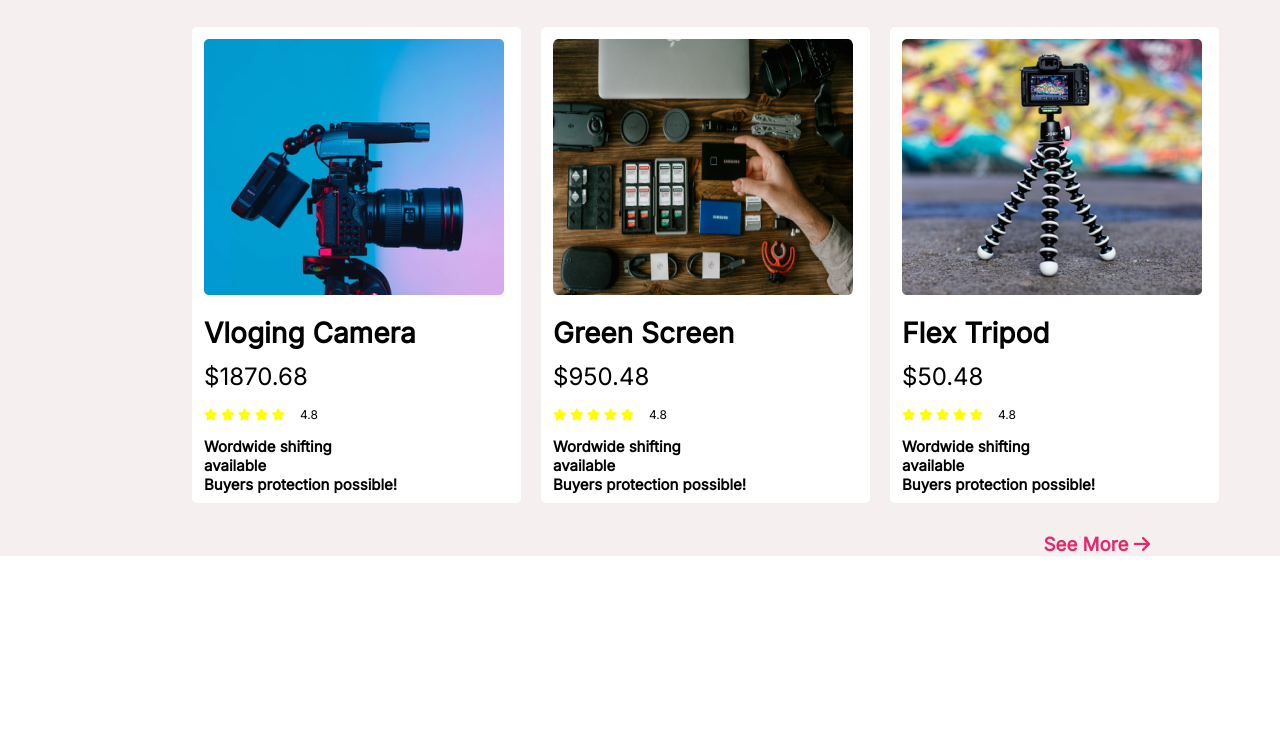
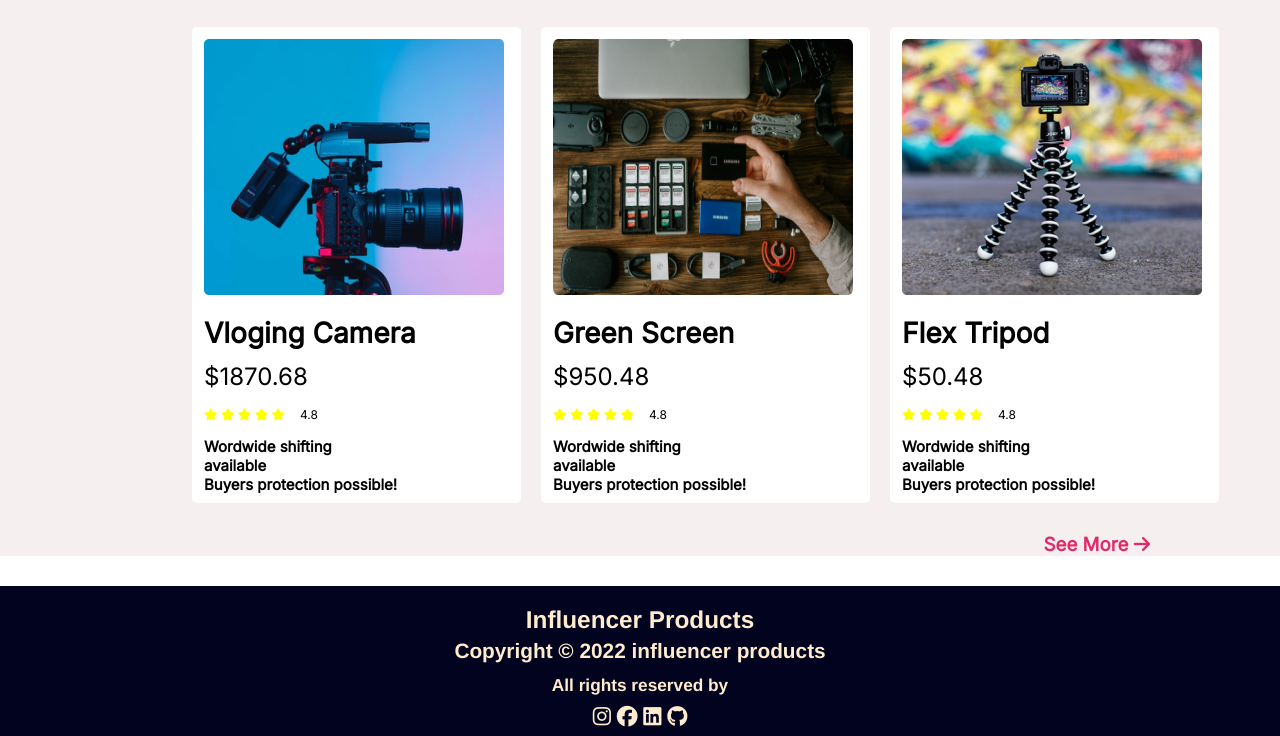
Before and after one commit to rakips/assignment-two, a plain HTML site: page index.html in a window 1280 px wide. Shown: the part 1639-2375 px from the top of the page. Before the commit the page ends 2225 px from the top, so only its background shows below. Drawn offline with Linux system fonts and the light colour scheme.

Commit message:
footer added

```diff
--- a/index.html
+++ b/index.html
@@ -392,6 +392,22 @@
 
     </main>
 
+    <footer>
+        <div class="footer-details">
+            <h3>Influencer Products</h3>
+            <h4>Copyright © 2022 influencer products</h4>
+            <h5>All rights reserved by</h5>
+        </div>
+        <div class="footer-logo">
+            <i class="fab fa-instagram"></i>
+            <i class="fab fa-facebook"> </i>
+            <i class="fab fa-linkedin"> </i>
+            <i class="fab fa-github"> </i>
+        </div>
+
+
+    </footer>
+
 
 
 
--- a/style.css
+++ b/style.css
@@ -153,3 +153,39 @@ align-items: center;
     color: #E02C6D;
     margin-bottom: 30px;
 }
+
+
+
+
+
+
+
+/* ------- Footer design --------- */
+footer{
+    background-color: rgb(2, 4, 31);
+    width: 100%;
+    height: 130px;
+    color: blanchedalmond;
+    font-family:'Franklin Gothic Medium', 'Arial Narrow', Arial, sans-serif;
+    font-size: 1.3em;
+    text-align: center;
+    padding-top: 10px;
+    padding-bottom: 10px;
+}
+
+footer h3, h4, h5 {
+
+    margin-top: 10px;
+}
+footer h4 {
+
+   margin-top: -20px;
+}
+footer h5 {
+
+    margin-top: -15px;
+}
+
+.footer-logo{
+    margin-top: -20px;
+}
```
